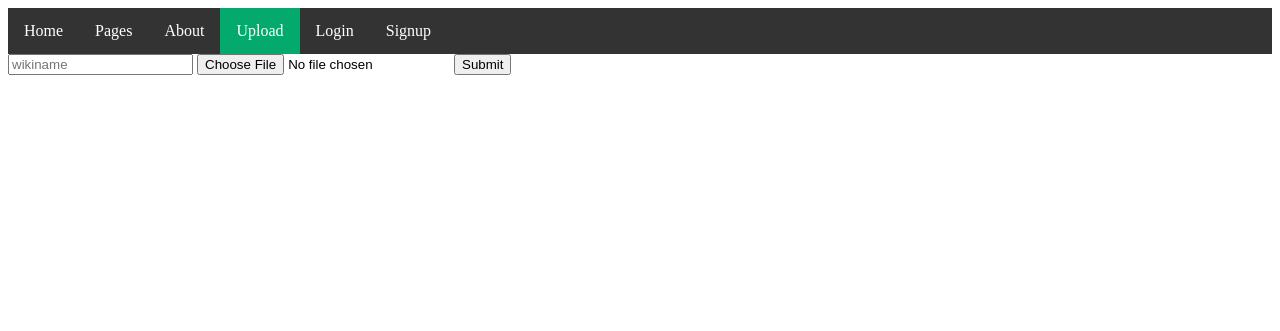
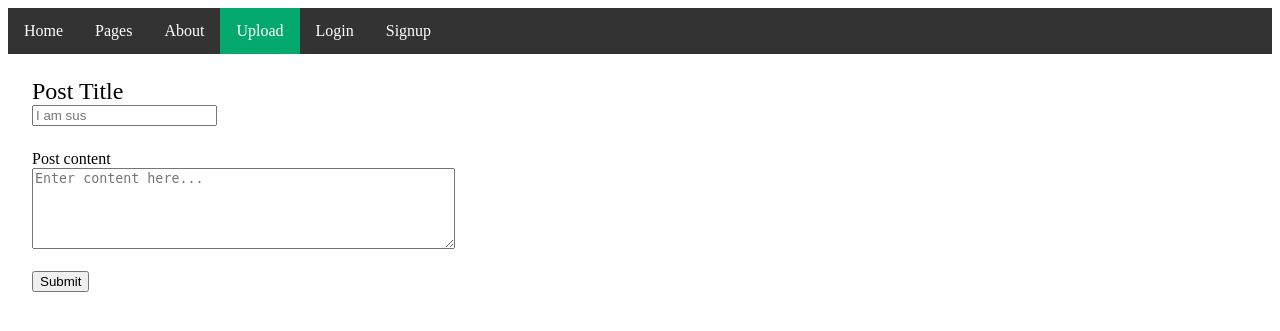
Before and after one commit to thatshawt/wiki-sus, a Flask app: page /upload in a window 1280 px wide. Shown: the top 331 px of the page. Run offline with Flask 2, Linux system fonts and the light colour scheme.

Commit message:
Changes to the upload functionality

```diff
--- a/flaskr/pages.py
+++ b/flaskr/pages.py
@@ -123,5 +123,4 @@ def make_endpoints(app):
     @app.route('/test2')
     def test2():
         user_list.change_user_id('2')
-        #return redirect('/session')
-        return str(user_list.get_active_sessions())
+        return redirect('/session')
--- a/flaskr/templates/upload.html
+++ b/flaskr/templates/upload.html
@@ -7,12 +7,19 @@
     <a>Success! See at <a href="{{ link }}">here</a>
     {% endif %}
 
-    <div>
+
         <form action = "/upload" method = "POST"
-        enctype = "multipart/form-data">
-        <input type = "text" name = "wikiname" placeholder="wikiname" />
-        <input type = "file" name = "file" />
-        <input type = "submit"/>
+        enctype = "multipart/form-data" style="padding:12px;" >
+        <div style="padding:12px;">
+            <label for="post_title" style="font-size: 24px;">Post Title</label> <br>
+            <input type = "text" name = "post_title" placeholder="I am sus"/> <br>
+        </div>
+
+        <div style="padding:12px;">
+            <label for="content">Post content</label> <br>
+            <textarea name="content" rows="5" cols="50" placeholder="Enter content here..."></textarea> <br> <br>
+            <input type = "submit"/>
+        </div>
+
      </form>
-    </div>
 {% endblock content %}
--- a/flaskr/templates/wikipage.html
+++ b/flaskr/templates/wikipage.html
@@ -2,6 +2,6 @@
 
 
 {% block content %}
-<h1>{{wikipage["name"]}}</h1>
-{{wikipage["content"]}}
+<h1>{{ post_title }}</h1>
+<p> {{ post_content }}</p>
 {% endblock %}
```
Also changed, not shown: flaskr/static/main.css (line endings or trailing spaces).
